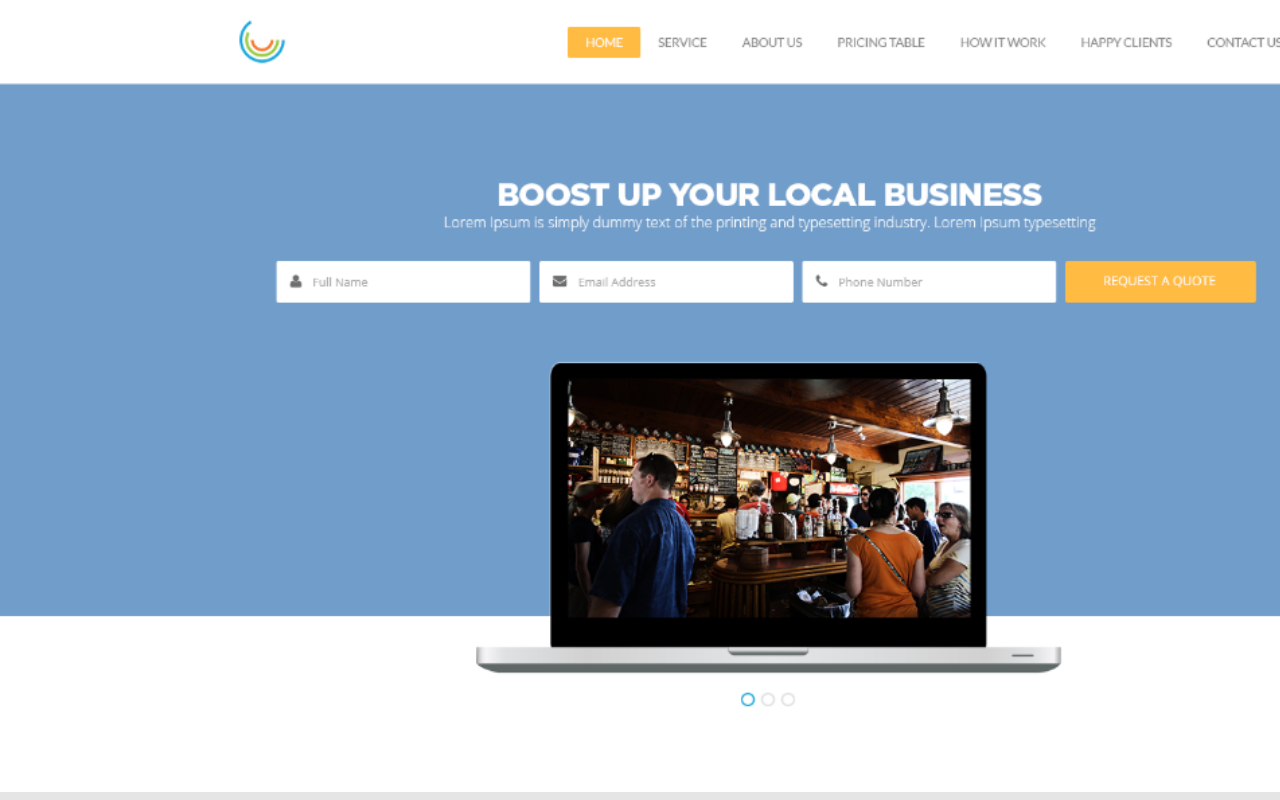
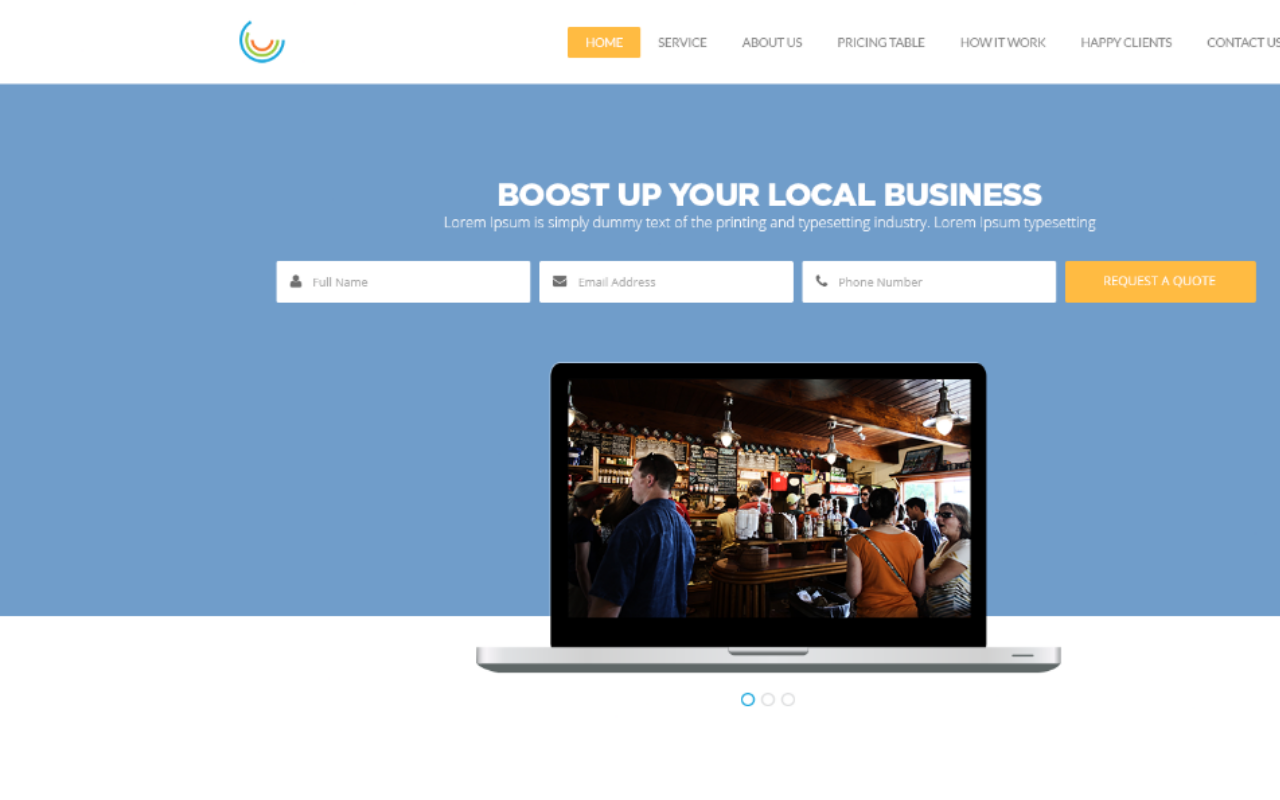
Before and after one commit to website7777/projects, a plain HTML site: page project_4/index.html in a window 1280 px wide. Drawn offline with Linux system fonts and the light colour scheme.

Commit message:
Update index.html

```diff
--- a/project_4/index.html
+++ b/project_4/index.html
@@ -13,7 +13,7 @@
                 Figma Background for illustrative/preview purposes only.
                 You can remove this style tag with no consequence
               */
-              body {background: #E5E5E5; }
+              body {background: white }
               *{
                 margin: 0;
                 padding: 0;
```
